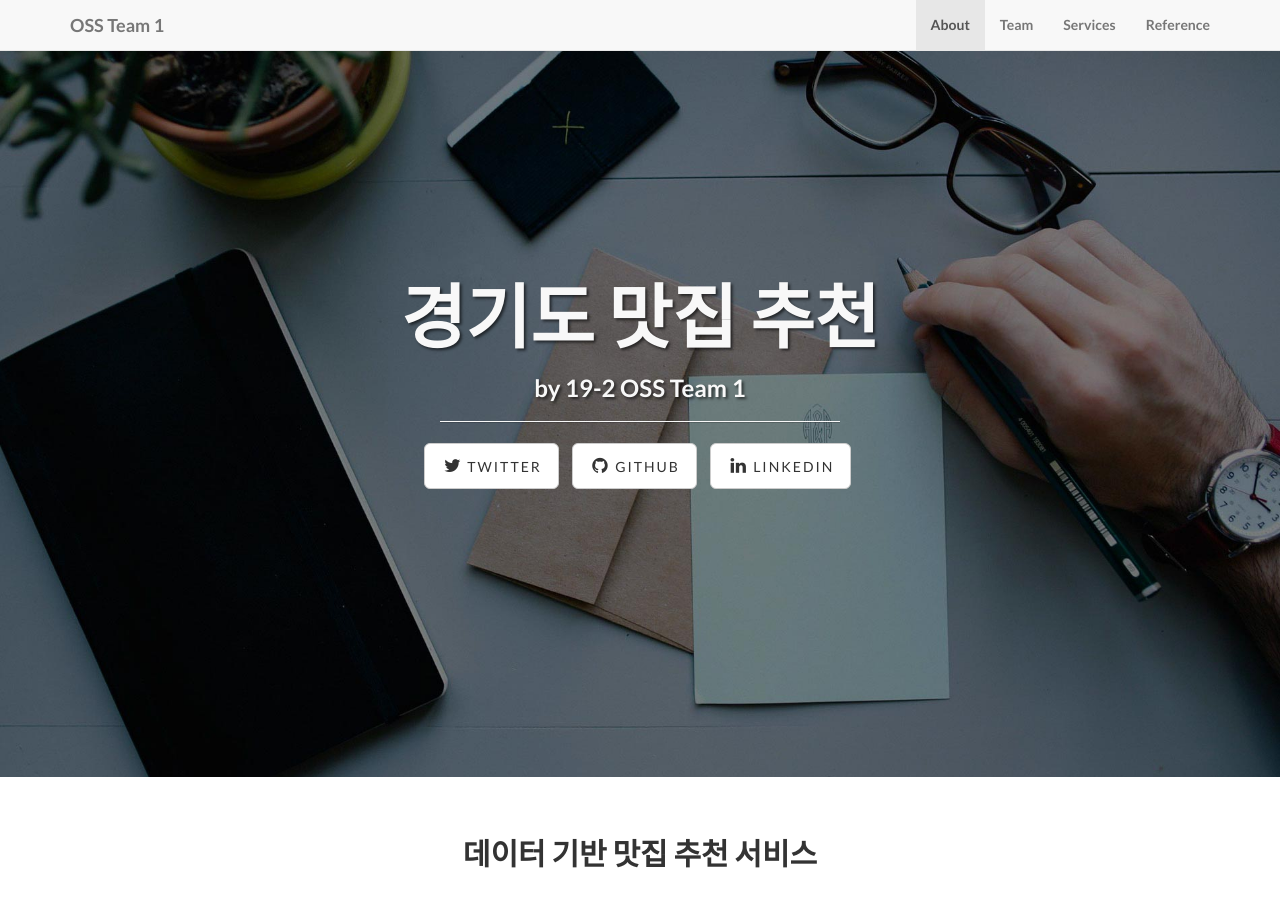
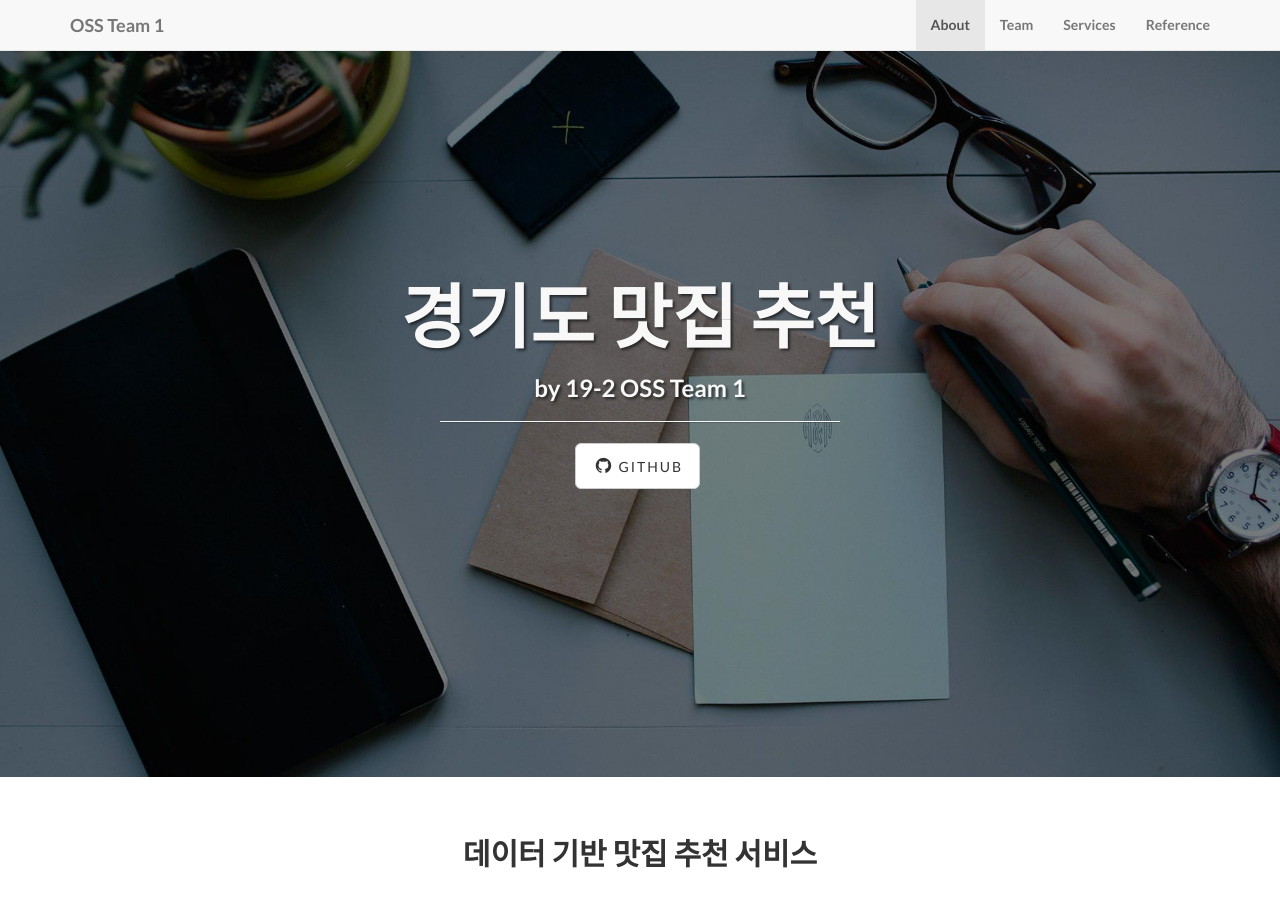
Before and after one commit to Seyoung9304/19-2-oss-project, a Jekyll site: the page built from index.html, in a window 1280 px wide and 900 px high. Built offline with Jekyll 4.4.1, drawn with Linux system fonts in a browser that asks for light colours; nearby versions of some CDN libraries; library files that are not in the unit come from our copies.

Commit message:
Update _config.yml
social 파트: 트위터랑 링크드인 없으니까 그냥 삭제

```diff
--- a/_config.yml
+++ b/_config.yml
@@ -25,9 +25,5 @@ permalink: pretty
 # ----------------------- #
 
 social:
-  - title: twitter
-    url: https://twitter.com/SBootstrap
   - title: github
     url: https://github.com/IronSummitMedia/startbootstrap
-  - title: linkedin
-    url:
```
